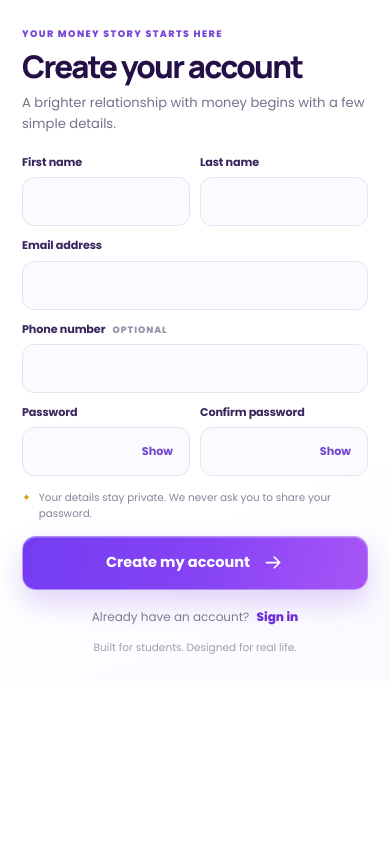
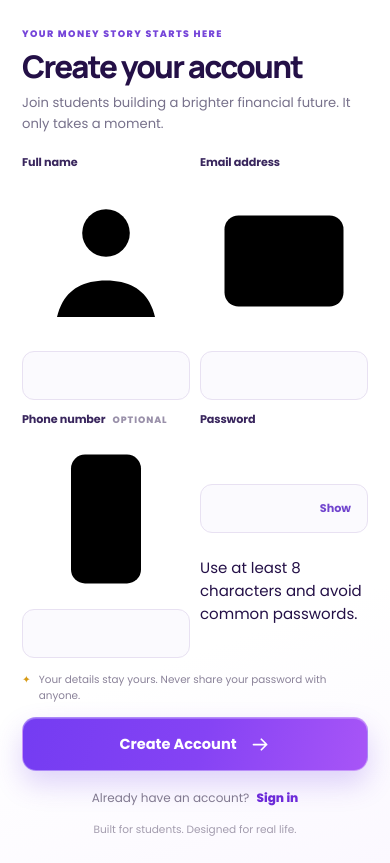
Before and after one commit to fosing123/money, a Django app: template templates/accounts/register.html in a window 390 px wide. Shown: the part 205-1068 px from the top of the page. Before the commit the page ends 859 px from the top, so only its background shows below. Run offline with Django 3.2, Linux system fonts and the light colour scheme; the template is opened without the code that fills it, so the values that code supplies are empty, except form fields; tables that the repository leaves empty hold one stand-in row (values such as "Sample post"); form fields are guessed from the names that the template uses.

Commit message:
Rebuild TIANA signup screen for mobile-first account creation

```diff
--- a/templates/accounts/register.html
+++ b/templates/accounts/register.html
@@ -4,13 +4,13 @@
 <link rel="preconnect" href="https://fonts.googleapis.com">
 <link rel="preconnect" href="https://fonts.gstatic.com" crossorigin>
 <link href="https://fonts.googleapis.com/css2?family=Poppins:wght@400;500;600;700;800&display=swap" rel="stylesheet">
-<link rel="stylesheet" href="{% static 'nkem/auth.css' %}?v=20261031-auth-refresh">
+<link rel="stylesheet" href="{% static 'nkem/auth.css' %}?v=20261031-auth-flow-2">
 {% endblock %}
 {% block content %}
 <div class="tiana-auth-view">
   <section class="tiana-auth-shell tiana-auth-shell--register" aria-label="Create your TIANA account">
-    <aside class="tiana-auth-visual">
-      <img class="tiana-auth-photo" src="{% static 'assets/tiana-auth-campus.webp' %}" alt="A student enjoying a bright day on campus while using her phone" onerror="this.onerror=null;this.src='{% static 'assets/tiana-welcome-student-campus-4k.jpg' %}'">
+    <aside class="tiana-auth-visual tiana-auth-visual--register">
+      <img class="tiana-auth-photo" src="{% static 'assets/tiana-auth-campus.webp' %}" alt="A student enjoying a bright day on campus while using her phone">
       <div class="tiana-auth-visual-shade"></div>
       <a class="tiana-auth-brand" href="{% url 'home' %}" aria-label="TIANA — Your Money Friend Always">
         <img src="{% static 'assets/tiana-logo-transparent.png' %}" alt="TIANA — Your Money Friend Always">
@@ -28,9 +28,11 @@
         <a class="tiana-auth-mobile-brand" href="{% url 'home' %}" aria-label="TIANA home">
           <img src="{% static 'assets/tiana-logo-transparent.png' %}" alt="TIANA — Your Money Friend Always">
         </a>
-        <p class="tiana-auth-eyebrow">YOUR MONEY STORY STARTS HERE</p>
-        <h1>Create your account</h1>
-        <p class="tiana-auth-intro">A brighter relationship with money begins with a few simple details.</p>
+        <header class="tiana-auth-heading">
+          <p class="tiana-auth-eyebrow">YOUR MONEY STORY STARTS HERE</p>
+          <h1>Create your account</h1>
+          <p class="tiana-auth-intro">Join students building a brighter financial future. It only takes a moment.</p>
+        </header>
 
         {% if form.non_field_errors %}
           <div class="tiana-auth-error-summary" role="alert">{{ form.non_field_errors }}</div>
@@ -38,48 +40,54 @@
 
         <form method="post" class="tiana-auth-form" novalidate>
           {% csrf_token %}
-          <div class="tiana-field-grid">
-            <div class="tiana-field{% if form.first_name.errors %} has-error{% endif %}">
-              <label for="{{ form.first_name.id_for_label }}">First name</label>
-              {{ form.first_name }}
-              {% for error in form.first_name.errors %}<span class="tiana-field-error">{{ error }}</span>{% endfor %}
+          <div class="tiana-field-grid tiana-field-grid--register">
+            <div class="tiana-field{% if form.full_name.errors %} has-error{% endif %}">
+              <label for="{{ form.full_name.id_for_label }}">Full name</label>
+              <div class="tiana-input-wrap">
+                <span class="tiana-input-icon" aria-hidden="true">
+                  <svg viewBox="0 0 24 24"><circle cx="12" cy="8" r="3.4"/><path d="M5 20c.8-3.4 3.1-5.2 7-5.2s6.2 1.8 7 5.2"/></svg>
+                </span>
+                {{ form.full_name }}
+              </div>
+              {% for error in form.full_name.errors %}<span class="tiana-field-error">{{ error }}</span>{% endfor %}
             </div>
-            <div class="tiana-field{% if form.last_name.errors %} has-error{% endif %}">
-              <label for="{{ form.last_name.id_for_label }}">Last name</label>
-              {{ form.last_name }}
-              {% for error in form.last_name.errors %}<span class="tiana-field-error">{{ error }}</span>{% endfor %}
-            </div>
-            <div class="tiana-field tiana-field--wide{% if form.email.errors %} has-error{% endif %}">
+            <div class="tiana-field{% if form.email.errors %} has-error{% endif %}">
               <label for="{{ form.email.id_for_label }}">Email address</label>
-              {{ form.email }}
+              <div class="tiana-input-wrap">
+                <span class="tiana-input-icon" aria-hidden="true">
+                  <svg viewBox="0 0 24 24"><rect x="3.5" y="5.5" width="17" height="13" rx="2"/><path d="m4.5 7 7.5 6 7.5-6"/></svg>
+                </span>
+                {{ form.email }}
+              </div>
               {% for error in form.email.errors %}<span class="tiana-field-error">{{ error }}</span>{% endfor %}
             </div>
-            <div class="tiana-field tiana-field--wide{% if form.phone_number.errors %} has-error{% endif %}">
+            <div class="tiana-field{% if form.phone_number.errors %} has-error{% endif %}">
               <label for="{{ form.phone_number.id_for_label }}">Phone number <span class="tiana-optional">OPTIONAL</span></label>
-              {{ form.phone_number }}
+              <div class="tiana-input-wrap">
+                <span class="tiana-input-icon" aria-hidden="true">
+                  <svg viewBox="0 0 24 24"><rect x="7" y="2.8" width="10" height="18.4" rx="2"/><path d="M10 5.5h4M11 18.5h2"/></svg>
+                </span>
+                {{ form.phone_number }}
+              </div>
               {% for error in form.phone_number.errors %}<span class="tiana-field-error">{{ error }}</span>{% endfor %}
             </div>
             <div class="tiana-field{% if form.password1.errors %} has-error{% endif %}">
               <label for="{{ form.password1.id_for_label }}">Password</label>
-              <div class="tiana-password-wrap">
+              <div class="tiana-input-wrap tiana-password-wrap">
+                <span class="tiana-input-icon" aria-hidden="true">
+                  <svg viewBox="0 0 24 24"><rect x="4" y="10" width="16" height="11" rx="2"/><path d="M8 10V7a4 4 0 0 1 8 0v3M12 14.2v2.5"/></svg>
+                </span>
                 {{ form.password1 }}
                 <button class="tiana-password-toggle" type="button" data-password-toggle aria-label="Show password" aria-pressed="false">Show</button>
               </div>
               {% for error in form.password1.errors %}<span class="tiana-field-error">{{ error }}</span>{% endfor %}
-            </div>
-            <div class="tiana-field{% if form.password2.errors %} has-error{% endif %}">
-              <label for="{{ form.password2.id_for_label }}">Confirm password</label>
-              <div class="tiana-password-wrap">
-                {{ form.password2 }}
-                <button class="tiana-password-toggle" type="button" data-password-toggle aria-label="Show password" aria-pressed="false">Show</button>
-              </div>
-              {% for error in form.password2.errors %}<span class="tiana-field-error">{{ error }}</span>{% endfor %}
+              <span class="tiana-field-hint">Use at least 8 characters and avoid common passwords.</span>
             </div>
           </div>
 
-          <p class="tiana-auth-privacy"><span aria-hidden="true">✦</span> Your details stay private. We never ask you to share your password.</p>
+          <p class="tiana-auth-privacy"><span aria-hidden="true">✦</span> Your details stay yours. Never share your password with anyone.</p>
           <button class="tiana-auth-submit" type="submit">
-            <span>Create my account</span>
+            <span>Create Account</span>
             <svg viewBox="0 0 24 24" aria-hidden="true"><path d="M4 12h15m-6-6 6 6-6 6" fill="none" stroke="currentColor" stroke-width="2" stroke-linecap="round" stroke-linejoin="round"/></svg>
           </button>
         </form>
@@ -91,4 +99,4 @@
   </section>
 </div>
 {% endblock %}
-{% block extra_js %}<script src="{% static 'nkem/auth.js' %}?v=20261031-auth-refresh" defer></script>{% endblock %}
+{% block extra_js %}<script src="{% static 'nkem/auth.js' %}?v=20261031-auth-flow-2" defer></script>{% endblock %}
```
